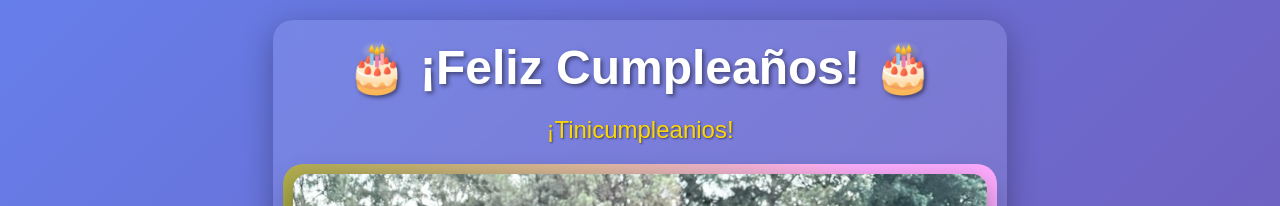
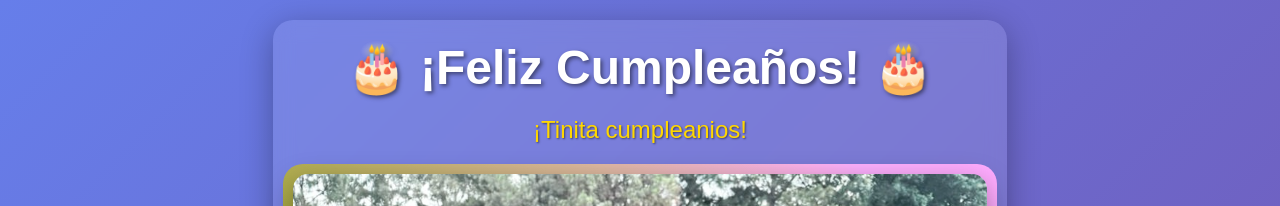
Before and after one commit to china3792/perritosmalvados, a plain HTML site: page index.html in a window 1280 px wide. Shown: the top 206 px of the page. Drawn offline with Linux system fonts and the light colour scheme.

Commit message:
Update: Cambios en la página de Tinicumpleanios

```diff
--- a/index.html
+++ b/index.html
@@ -197,7 +197,7 @@
 
     <div class="container">
         <h1>🎂 ¡Feliz Cumpleaños! 🎂</h1>
-        <div class="birthday-text">¡Tinicumpleanios!</div>
+        <div class="birthday-text">¡Tinita cumpleanios!</div>
 
         <div class="photo-container">
             <div class="photo-frame">
```
